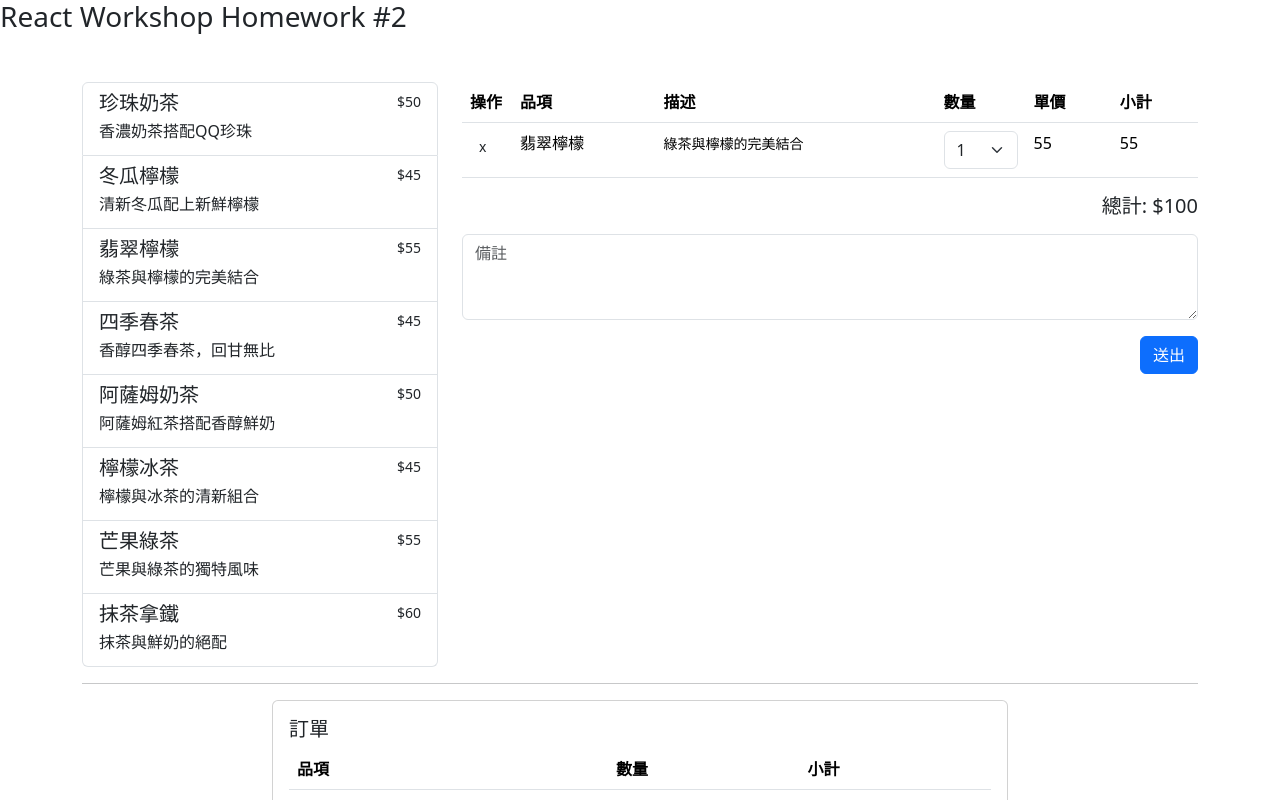
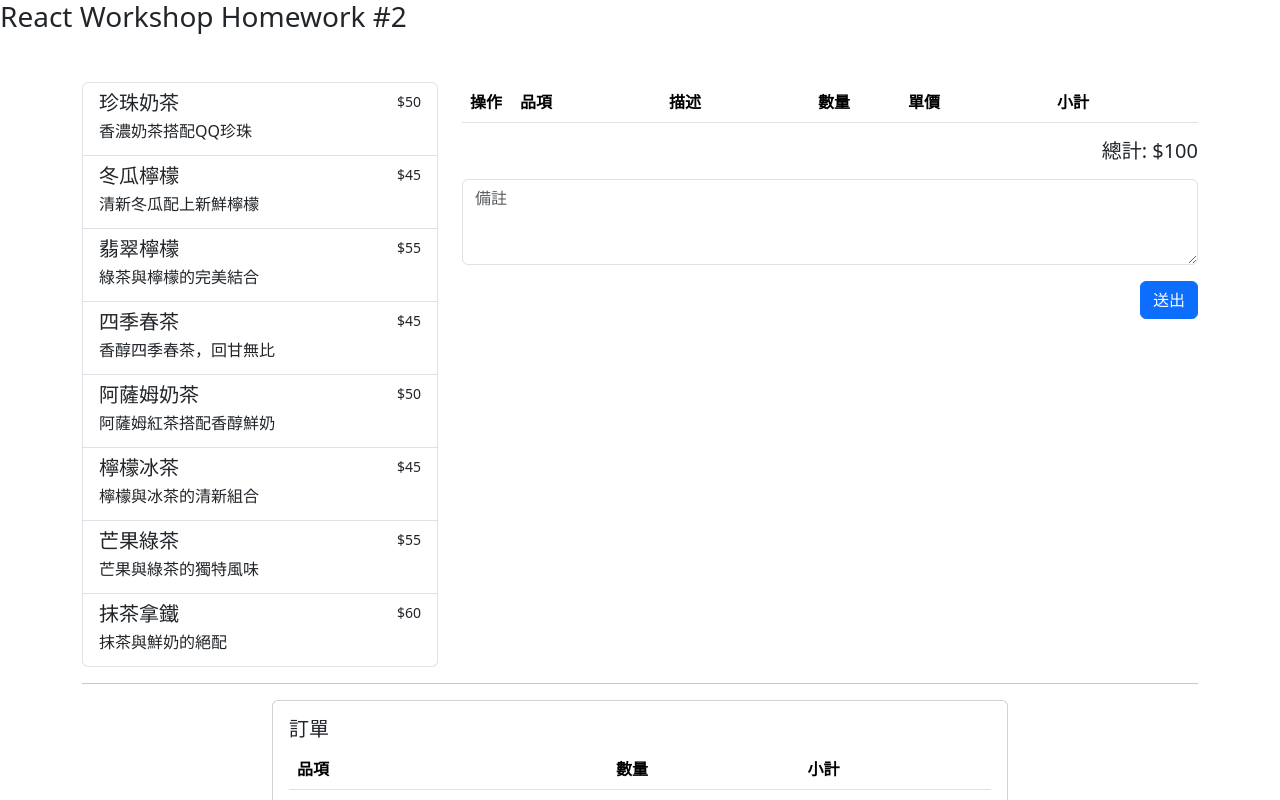
Before and after one commit to hijachu/react-workshop-hw2, a React (Vite) app: page / in a window 1280 px wide. Shown: the top 800 px of the page. Built offline with nearby package versions, Linux system fonts and the light colour scheme.

Commit message:
Fix MenuItem's pickToShoppingList()

```diff
--- a/src/App.jsx
+++ b/src/App.jsx
@@ -52,18 +52,18 @@ const data = [
   }
 ]
 
-function MenuItem({name, price, description, pickToShoppingList}) {
+function MenuItem({item, pickToShoppingList}) {
   return (<>
     <a href="#" className="list-group-item list-group-item-action"
       onClick={(e) => {
         e.preventDefault()
-        pickToShoppingList()
+        pickToShoppingList(item)
       }}>
       <div className="d-flex w-100 justify-content-between">
-        <h5 className="mb-1">{name}</h5>
-        <small>${price}</small>
+        <h5 className="mb-1">{item.name}</h5>
+        <small>${item.price}</small>
       </div>
-      <p className="mb-1">{description}</p>
+      <p className="mb-1">{item.description}</p>
     </a>
   </>)
 }
@@ -72,7 +72,7 @@ function Menu({menu, pickToShoppingList}) {
   return (<>
     <div className="list-group">
       {
-        menu.map(item => <MenuItem key={item.id} name={item.name} price={item.price} description={item.description} pickToShoppingList={pickToShoppingList}/>)
+        menu.map(item => <MenuItem key={item.id} item={item} pickToShoppingList={pickToShoppingList}/>)
       }
     </div>
   </>)
@@ -94,8 +94,8 @@ function ShoppingList({shoppingList}) {
       <tbody>
         {
           shoppingList.map(shoppingItem => {
-            return (<>
-              <tr>
+            return (
+              <tr key={shoppingItem.id}>
                 <td><button type="button" className="btn btn-sm">x</button></td>
                 <td>{shoppingItem.name}</td>
                 <td><small>{shoppingItem.description}</small></td>
@@ -116,31 +116,9 @@ function ShoppingList({shoppingList}) {
                 <td>{shoppingItem.price}</td>
                 <td>{shoppingItem.subtotal}</td>
               </tr>
-            </>)
+            )
           })
         }
-
-        <tr>
-          <td><button type="button" className="btn btn-sm">x</button></td>
-          <td>翡翠檸檬</td>
-          <td><small>綠茶與檸檬的完美結合</small></td>
-          <td>
-            <select className="form-select">
-              <option value="1">1</option>
-              <option value="2">2</option>
-              <option value="3">3</option>
-              <option value="4">4</option>
-              <option value="5">5</option>
-              <option value="6">6</option>
-              <option value="7">7</option>
-              <option value="8">8</option>
-              <option value="9">9</option>
-              <option value="10">10</option>
-            </select>
-          </td>
-          <td>55</td>
-          <td>55</td>
-        </tr>
       </tbody>
     </table>
     <div className="text-end mb-3">
@@ -161,16 +139,22 @@ function App() {
 
   const [menu, setMenu] = useState(data)
   const [shoppingList, setShoppingList] = useState([])
+  const [description, setDescription] = useState('')
+  const [sum, setSum] = useState(0)
   const [order, setOrder] = useState([])
 
   const pickToShoppingList = (menuItem) => {
-    setShoppingList([...shoppingList, {
-      ...menuItem,
-      id: new Date().getTime(),
-      quantity: 1,
-      subtotal: menuItem.price,
-    }])
+    setShoppingList([
+        ...shoppingList,
+        {
+          ...menuItem,
+          id: new Date().getTime(),
+          quantity: 1,
+          subtotal: menuItem.price,
+        }
+      ]);
   }
+
 
   return (
     <>
```
